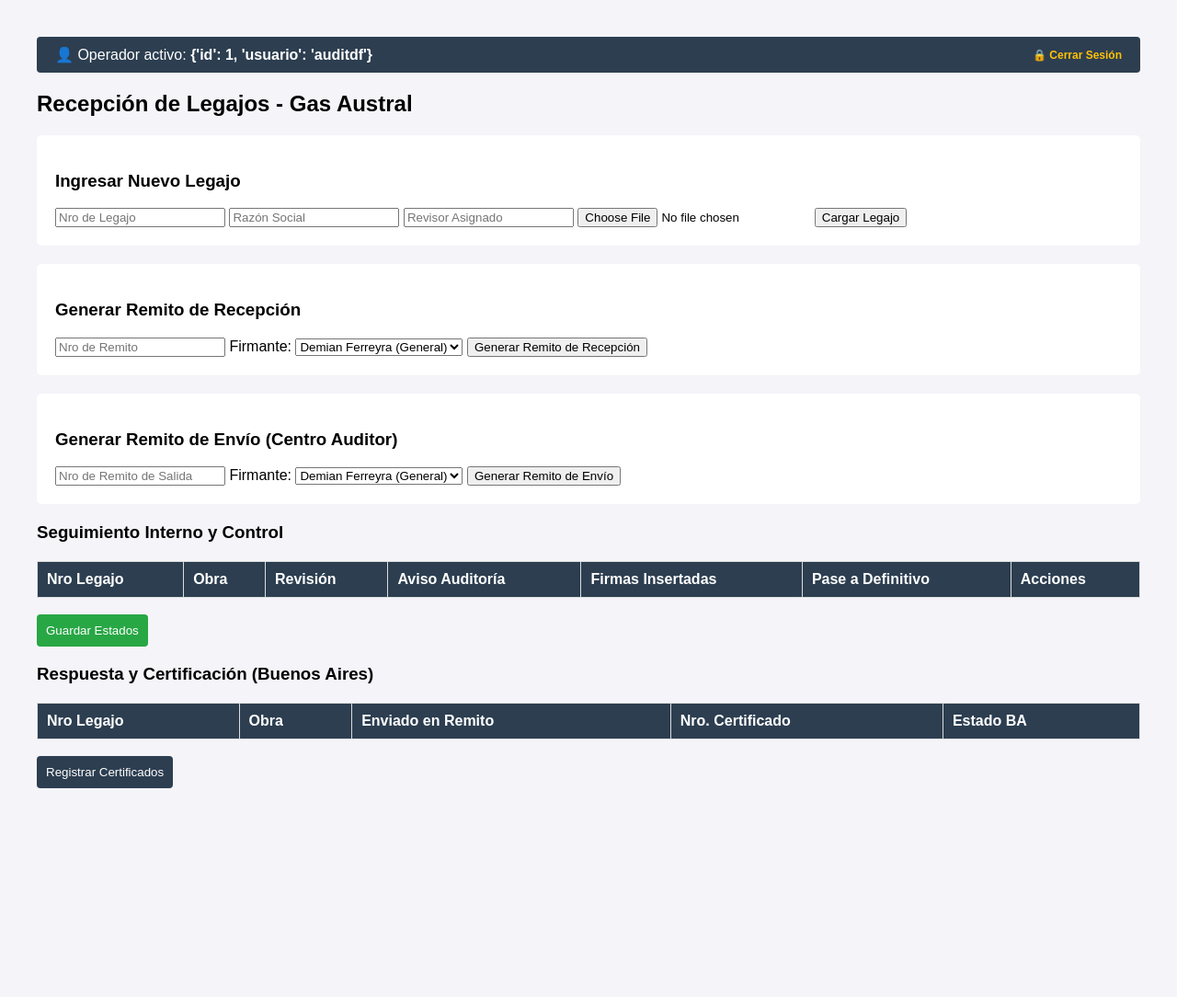
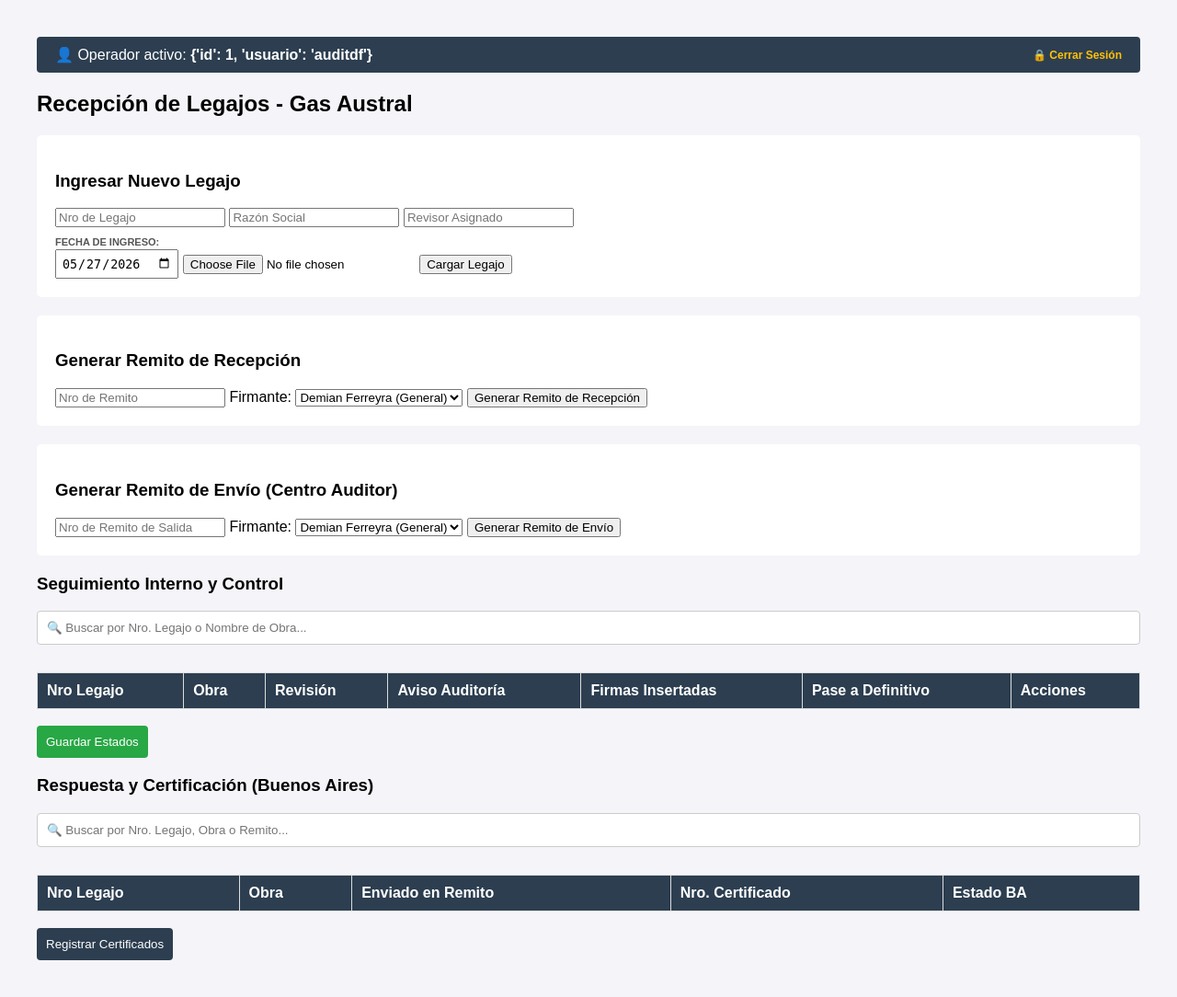
Before and after one commit to MadeIn1999/GLP, a Flask app: page / in a window 1280 px wide. Shown: the whole page at 92% size. Before the commit the page ends 857 px from the top, so only its background shows below. Run offline with Flask 3, Linux system fonts and the light colour scheme; a user stored in the database is signed in; data that the repository does not hold is empty.

Commit message:
Motores de búsqueda agregados

```diff
--- a/templates/index.html
+++ b/templates/index.html
@@ -2,6 +2,7 @@
 <html lang="es">
 <head>
     <meta charset="UTF-8">
+    <meta name="viewport" content="width=device-width, initial-scale=1.0">
     <title>Gestión de Auditorías GLP</title>
     <style>
         body { font-family: Arial, sans-serif; margin: 40px; background-color: #f4f4f9; }
@@ -16,6 +17,7 @@
         <span>👤 Operador activo: <strong>{{ usuario_actual }}</strong></span>
         <a href="/logout" style="color: #ffc107; text-decoration: none; font-weight: bold; font-size: 12px;">🔒 Cerrar Sesión</a>
     </div>
+
     <h2>Recepción de Legajos - Gas Austral</h2>
 
     <div class="formulario">
@@ -24,6 +26,8 @@
             <input type="text" name="nro_legajo" placeholder="Nro de Legajo" required>
             <input type="text" name="nombre" placeholder="Razón Social" required>
             <input type="text" name="revisor" placeholder="Revisor Asignado" required>
+            <label style="font-size: 11px; font-weight: bold; color: #555; display: block; margin-top: 10px;">FECHA DE INGRESO:</label>
+            <input type="date" name="fecha_entrada" id="fecha_ingreso_nueva" required style="padding: 5px; margin-top: 2px;">
             <input type="file" name="archivo_pdf" accept=".pdf" required>
             <button type="submit">Cargar Legajo</button>
         </form>
@@ -37,7 +41,6 @@
             <label for="firmante_rec">Firmante:</label>
             <select name="firmante" id="firmante_rec">
                 <option value="Firma_Demian.png">Demian Ferreyra (General)</option>
-            <!--- <option value="firma_ruben.png">a</option> -->
                 <option value="tu_firma.png">Tu Firma</option>
             </select>
 
@@ -53,7 +56,6 @@
             <label for="firmante_env">Firmante:</label>
             <select name="firmante" id="firmante_env">
                 <option value="Firma_Demian.png">Demian Ferreyra (General)</option>
-            <!-- <option value="firma_ruben.png">Rubén (Verificador)</option> -->
             </select>
 
             <button type="submit">Generar Remito de Envío</button>
@@ -61,8 +63,11 @@
     </div>
 
     <h3>Seguimiento Interno y Control</h3>
+    <input type="text" id="buscar_interno" placeholder="🔍 Buscar por Nro. Legajo o Nombre de Obra..."
+       style="width: 100%; padding: 10px; margin-bottom: 10px; border: 1px solid #ccc; border-radius: 4px; box-sizing: border-box;">
     <form action="/actualizar_estados" method="POST">
         <table>
+            <thead>
                 <tr>
                     <th>Nro Legajo</th>
                     <th>Obra</th>
@@ -72,13 +77,15 @@
                     <th>Pase a Definitivo</th>
                     <th>Acciones</th>
                 </tr>
+            </thead>
+            <tbody>
                 {% for legajo in legajos %}
                 <tr>
-                <td>{{ legajo.nro_legajo }}</td>
+                    <td>
+                        <input type="hidden" name="id_legajo" value="{{ legajo.id }}">
+                        {{ legajo.nro_legajo }}
+                    </td>
                     <td>{{ legajo.nombre }}</td>
-
-                <!-- Campos ocultos para enviar el ID -->
-                <input type="hidden" name="id_legajo" value="{{ legajo.id }}">
 
                     <td style="text-align: center;">
                         <input type="checkbox" name="revision_{{ legajo.id }}" value="sí" {% if legajo.revision == 'sí' %}checked{% endif %}>
@@ -93,25 +100,23 @@
                         <input type="checkbox" name="definitivo_{{ legajo.id }}" value="sí" {% if legajo.pase_a_definitivo == 'sí' %}checked{% endif %}>
                     </td>
                     <td style="text-align: center;">
-                    <a href="/editar/{{ legajo.id }}"
-                    style="color: #007bff; text-decoration: none; font-weight: bold; margin-right: 15px;">
-                    ✏️ Editar
-                    </a>
-                    <a href="/eliminar/{{ legajo.id }}"
-                    onclick="return confirm('¿Está completamente seguro de eliminar el Legajo N° {{ legajo.nro_legajo }}? Esta acción borrará permanentemente el registro técnico, el informe, el acta y el listado de verificación del servidor.')"
-                    style="color: #dc3545; text-decoration: none; font-weight: bold;">
-                    🗑️ Eliminar
-                    </a>
+                        <a href="/editar/{{ legajo.id }}" style="color: #007bff; text-decoration: none; font-weight: bold; margin-right: 15px;">✏️ Editar</a>
+                        <a href="/eliminar/{{ legajo.id }}" onclick="return confirm('¿Está completamente seguro de eliminar el Legajo N° {{ legajo.nro_legajo }}? Esta acción borrará permanentemente el registro técnico, el informe, el acta y el listado de verificación del servidor.')" style="color: #dc3545; text-decoration: none; font-weight: bold;">🗑️ Eliminar</a>
                     </td>
                 </tr>
                 {% endfor %}
+            </tbody>
         </table>
         <br>
         <button type="submit" style="background-color: #28a745; color: white; padding: 10px; border: none; border-radius: 4px; cursor: pointer;">Guardar Estados</button>
     </form>
+
     <h3>Respuesta y Certificación (Buenos Aires)</h3>
+    <input type="text" id="buscar_externo" placeholder="🔍 Buscar por Nro. Legajo, Obra o Remito..."
+       style="width: 100%; padding: 10px; margin-bottom: 10px; border: 1px solid #ccc; border-radius: 4px; box-sizing: border-box;">
     <form action="/registrar_respuesta_ba" method="POST">
         <table>
+            <thead>
                 <tr>
                     <th>Nro Legajo</th>
                     <th>Obra</th>
@@ -119,18 +124,18 @@
                     <th>Nro. Certificado</th>
                     <th>Estado BA</th>
                 </tr>
+            </thead>
+            <tbody>
                 {% for legajo in legajos %}
-        {% if legajo.nro_remito_envio %} <tr>
+                {% if legajo.nro_remito_envio %}
+                <tr>
                     <td>{{ legajo.nro_legajo }}</td>
                     <td>{{ legajo.nombre }}</td>
                     <td>{{ legajo.nro_remito_envio }}</td>
 
+                    <td>
                         <input type="hidden" name="id_legajo" value="{{ legajo.id }}">
-
-            <td>
-                <input type="text" name="cert_{{ legajo.id }}"
-                       value="{{ legajo.nro_certificado or '' }}"
-                       placeholder="Ingresar N°">
+                        <input type="text" name="cert_{{ legajo.id }}" value="{{ legajo.nro_certificado or '' }}" placeholder="Ingresar N°">
                     </td>
                     <td style="text-align: center;">
                         {% if legajo.devolucion_ba == 'sí' %}
@@ -142,11 +147,69 @@
                 </tr>
                 {% endif %}
                 {% endfor %}
+            </tbody>
         </table>
         <br>
         <button type="submit" style="background-color: #2c3e50; color: white; padding: 10px; border: none; border-radius: 4px; cursor: pointer;">
             Registrar Certificados
         </button>
     </form>
+
+    <script>
+        // Función genérica para filtrar cualquier tabla en tiempo real
+    function laFuncionFiltrar(idBuscador, idTabla) {
+        const input = document.getElementById(idBuscador);
+        const tabla = document.getElementById(idTabla);
+
+        if (!input || !tabla) return;
+
+        input.addEventListener('keyup', function() {
+            const filtro = input.value.toLowerCase();
+            // Tomamos todas las filas del cuerpo de la tabla (omitimos el encabezado thead)
+            const filas = tabla.getElementsByTxName('tbody')[0].getElementsByTxName('tr');
+
+            for (let i = 0; i < filas.length; i++) {
+                let coincide = false;
+                const celdas = filas[i].getElementsByTxName('td');
+
+                // Evaluamos el texto de cada celda de la fila actual
+                for (let j = 0; j < celdas.length; j++) {
+                    // Si la celda contiene inputs (como el número de legajo o texto), leemos su valor
+                    const inputInterno = celdas[j].querySelector('input[type="text"]');
+                    let textoCelda = "";
+
+                    if (inputInterno) {
+                        textoCelda = inputInterno.value;
+                    } else {
+                        textoCelda = celdas[j].textContent || celdas[j].innerText;
+                    }
+
+                    if (textoCelda.toLowerCase().indexOf(filtro) > -1) {
+                        coincide = true;
+                        break; // Si ya coincide una celda, no hace falta seguir revisando la misma fila
+                    }
+                }
+
+                // Mostramos u ocultamos la fila según el resultado
+                if (coincide) {
+                    filas[i].style.display = "";
+                } else {
+                    filas[i].style.display = "none";
+                }
+            }
+        });
+    }
+        // Inicializador automático para la fecha actual de carga
+        document.addEventListener('DOMContentLoaded', function() {
+            // Vincula el buscador interno con la tabla interna
+            laFuncionFiltrar('buscar_interno', 'tabla_interno');
+            // Vincula el buscador externo con la tabla externa
+            laFuncionFiltrar('buscar_externo', 'tabla_externo');
+            const fechaInput = document.getElementById('fecha_ingreso_nueva');
+            if (fechaInput && !fechaInput.value) {
+                fechaInput.value = new Date().toISOString().split('T')[0];
+            }
+        });
+    </script>
 </body>
 </html>
```
Lines whose indentation alone changed are shown as unchanged.
